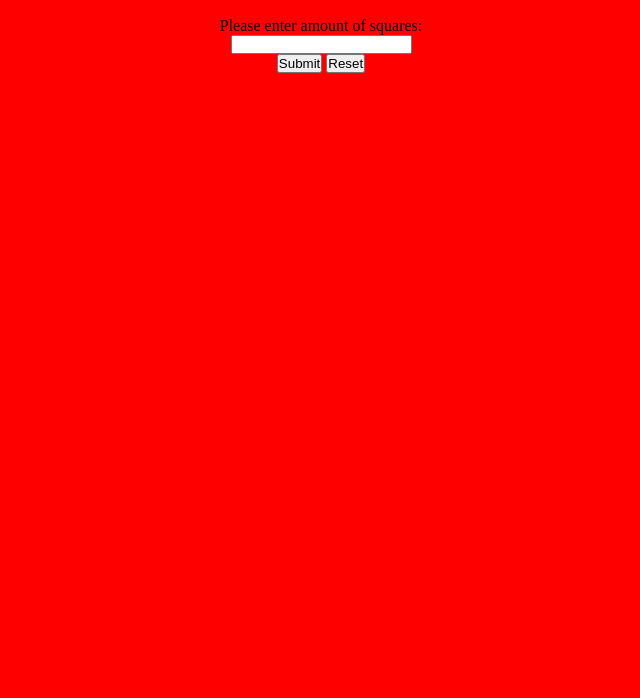
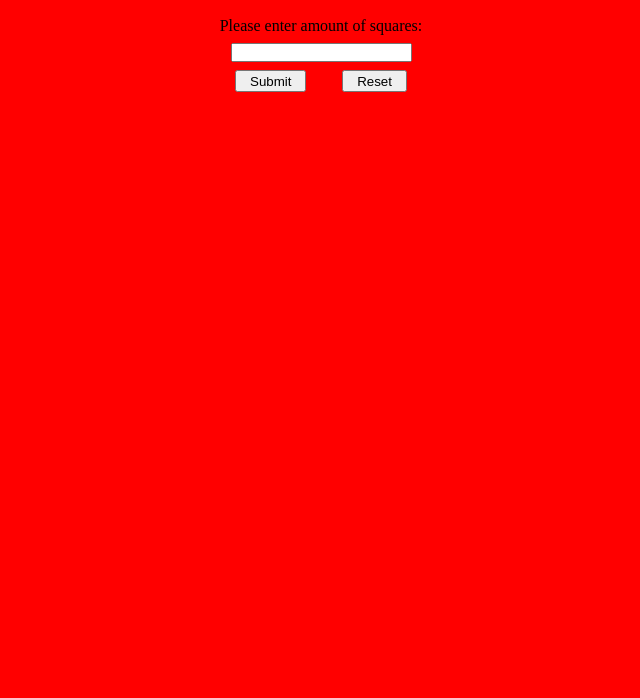
Before and after one commit to iCreate1123/Etch-a-Sketch, a plain HTML site: page index.html in a window 1280 px wide. Shown: the part 102-800 px from the top of the page, without its empty margins (319-959 px from the left). Drawn offline with Linux system fonts and the light colour scheme.

Commit message:
style adjustments

```diff
--- a/styles.css
+++ b/styles.css
@@ -32,6 +32,19 @@ h1 {
   align-items: center;
   margin-bottom: 1rem;
 }
+#inputField {
+  margin-bottom: 0.5rem;
+  margin-top: 0.5rem;
+}
+button {
+  padding: 0.1rem 0.8rem 0.1rem 0.8rem;
+}
+#inputButton {
+  margin-right: 1rem;
+}
+#resetButton {
+  margin-left: 1rem;
+}
 
 .childContainer {
   display: flex;
```
